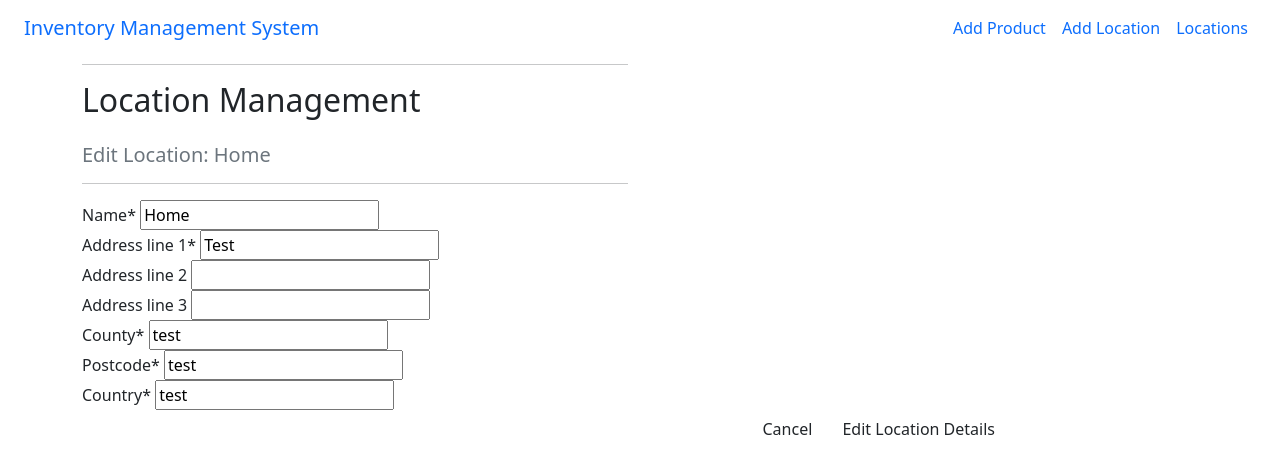
After one commit to ItsAlanK/inventory-management-app, a Django app: page /edit-location/1/ in a window 1280 px wide. The commit adds this page. Shown: the top 474 px of the page. Run offline with Django 3.2, Linux system fonts and the light colour scheme; data comes from the database, SQL or seed files in the repository; both versions use the stored data as it was after the commit; some libraries are stand-ins or nearby versions.

Commit message:
Add edit locations view and template based off edit product view/template. Linked urls for page and added home link to cancel buttons on edit pages

```diff
--- /dev/null
+++ b/products/templates/products/edit-location.html
@@ -0,0 +1,28 @@
+{% extends "base.html" %}
+{% load static %}
+{% load crispy_forms_tags %}
+
+{% block content %}
+    <div class="container">
+        <div class="row">
+            <div class="col-12 col-md-6">
+                <hr>
+                <h2 class="logo-font mb-4">Location Management</h2>
+                    <h5 class="text-muted">Edit Location: {{ location.name }}</h5>
+                <hr>
+            </div>
+        </div>
+        <div class="row">
+            <div class="col-12 col-md-10">
+                <form method="POST" action="{% url 'edit_location' location.id %}" class="form mb-2" enctype="multipart/form-data">
+                    {% csrf_token %}
+                    {{ location_form | crispy }}
+                    <div class="text-end">
+                        <a href="{% url 'home' %}" class="btn btn-grey-outline rounded">Cancel</a>
+                        <input class="btn btn-grey rounded" type="submit" value="Edit Location Details"></input>
+                    </div>
+                </form>
+            </div>
+        </div>
+    </div>
+{% endblock %}
--- a/products/templates/products/edit-product.html
+++ b/products/templates/products/edit-product.html
@@ -18,7 +18,7 @@
                     {% csrf_token %}
                     {{ product_form | crispy }}
                     <div class="text-end">
-                        <a href="" class="btn btn-grey-outline rounded">Cancel</a>
+                        <a href="{% url 'home' %}" class="btn btn-grey-outline rounded">Cancel</a>
                         <input class="btn btn-grey rounded" type="submit" value="Edit Product Details"></input>
                     </div>
                 </form>
--- a/products/templates/products/locations.html
+++ b/products/templates/products/locations.html
@@ -30,7 +30,7 @@
                         <td>{{ l.postcode }}</td>
                         <td>{{ l.country }}</td>
                         <td>
-                            <a class="text-primary"><small>Manage</small></a>
+                            <a class="text-primary" href="{% url 'edit_location' l.id %}"><small>Manage</small></a>
                         </td>
                     </tr>
                     {% endfor %}
--- a/products/urls.py
+++ b/products/urls.py
@@ -10,4 +10,5 @@ urlpatterns = [
     path('add-inventory/<int:product_id>/', views.add_inventory, name='add_inventory'),
     path('add-location', views.add_location, name='add_location'),
     path('locations', views.locations, name='locations'),
+    path('edit-location/<int:location_id>/', views.edit_location, name='edit_location'),
 ]
--- a/products/views.py
+++ b/products/views.py
@@ -170,3 +170,27 @@ def locations(request):
     }
 
     return render(request, 'products/locations.html', context)
+
+
+def edit_location(request, location_id):
+    """
+    Edit location details
+    """
+    location = get_object_or_404(Location, pk=location_id)
+    location_form = LocationForm(instance=location)
+
+    if request.method == 'POST':
+        location_form = LocationForm(request.POST, request.FILES, instance=location)
+        if location_form.is_valid():
+            location_form.save()
+            print('location updated successfully')
+            return redirect(reverse('locations'))
+
+    template = 'products/edit-location.html'
+
+    context={
+            'location_form': location_form,
+            'location': location,
+            }
+
+    return render(request, template, context)
```
Also changed, not shown: db.sqlite3.
